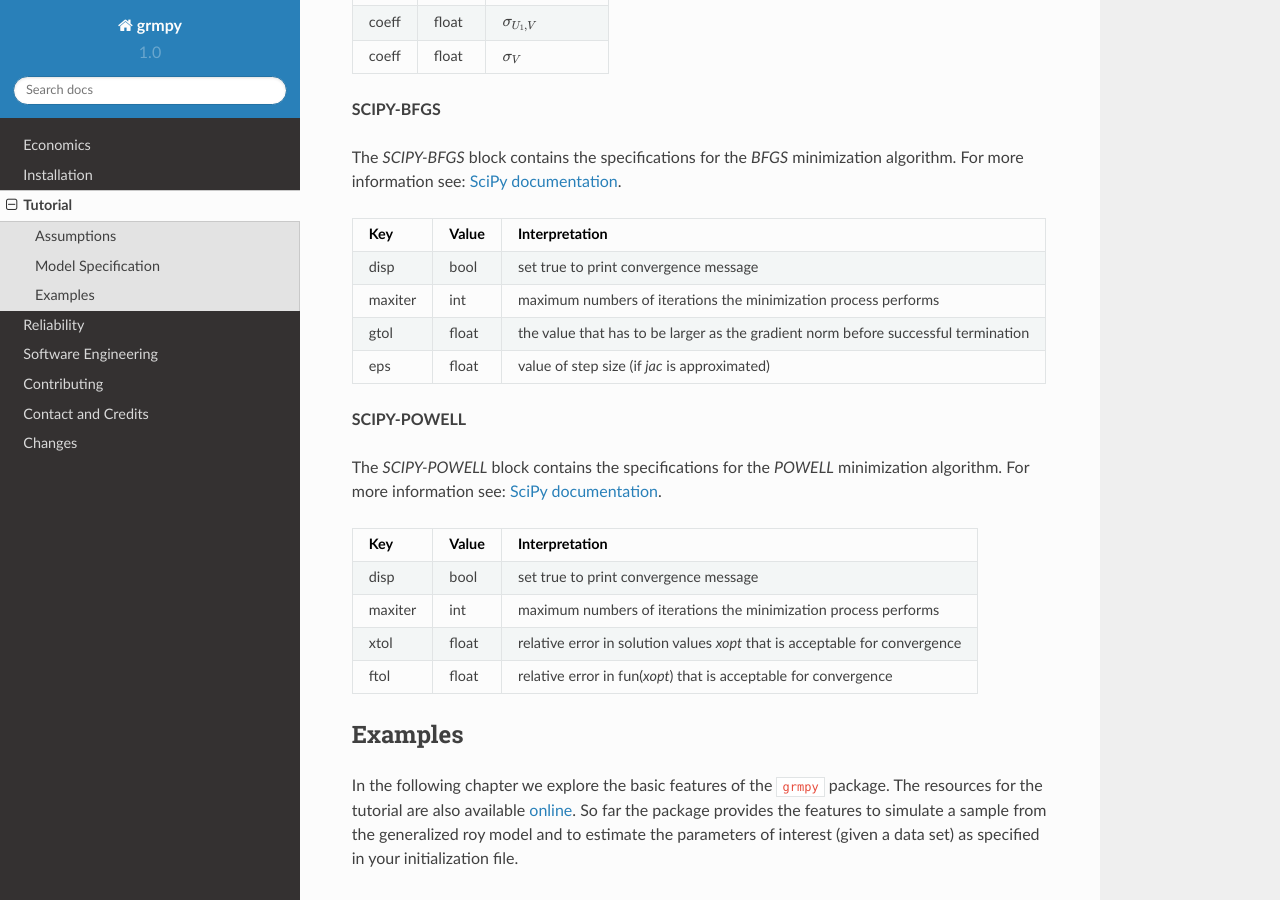
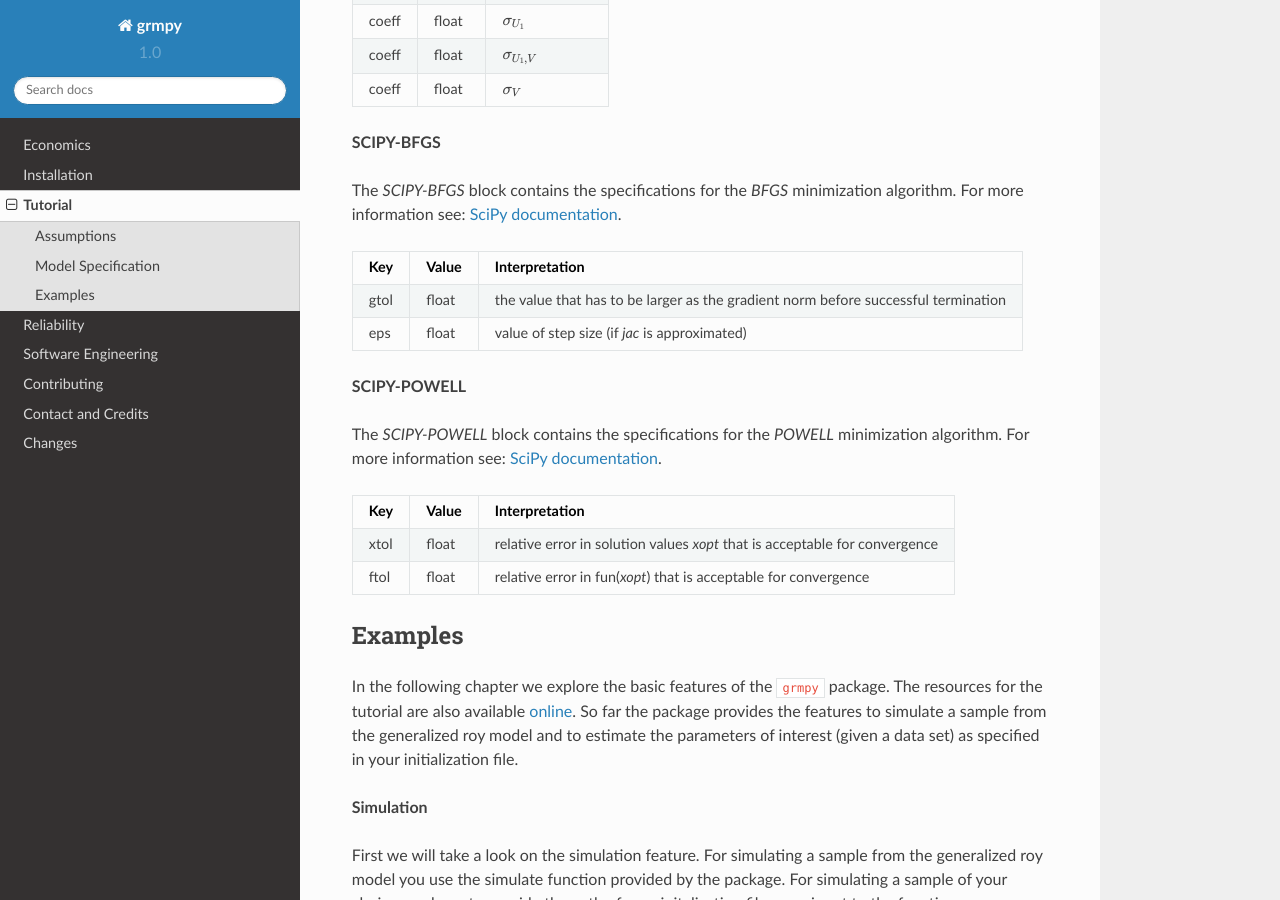
Before and after one commit to OpenSourceEconomics/grmpy, a Sphinx documentation site: the page built from docs/tutorial.rst, in a window 1280 px wide and 900 px high, scrolled down 2497 px. Built offline with Sphinx 7.4.7 and the Read the Docs theme 2.0.0, drawn with Linux system fonts in a browser that asks for light colours; some of the changed text lies outside the part shown.

Commit message:
Small fixes in tutorial.rst

```diff
--- a/docs/tutorial.rst
+++ b/docs/tutorial.rst
@@ -109,8 +110,6 @@ The *SCIPY-BFGS* block contains the specifications for the *BFGS* minimization a
 ========  ======      ==========================
 Key       Value       Interpretation
 ========  ======      ==========================
-disp       bool       set true to print convergence message
-maxiter    int        maximum numbers of iterations the minimization process performs
 gtol       float      the value that has to be larger as the gradient norm before successful termination
 eps        float      value of step size (if *jac* is approximated)
 ========  ======      ==========================
@@ -122,8 +121,6 @@ The *SCIPY-POWELL* block contains the specifications for the *POWELL* minimizati
 ========  ======      ==========================
 Key       Value       Interpretation
 ========  ======      ==========================
-disp       bool       set true to print convergence message
-maxiter    int        maximum numbers of iterations the minimization process performs
 xtol       float      relative error in solution values *xopt* that is acceptable for convergence
 ftol       float      relative error in fun(*xopt*) that is acceptable for convergence
 ========  ======      ==========================
```
Also changed, not shown: other parts of docs/tutorial.rst (+1 -0 lines).
